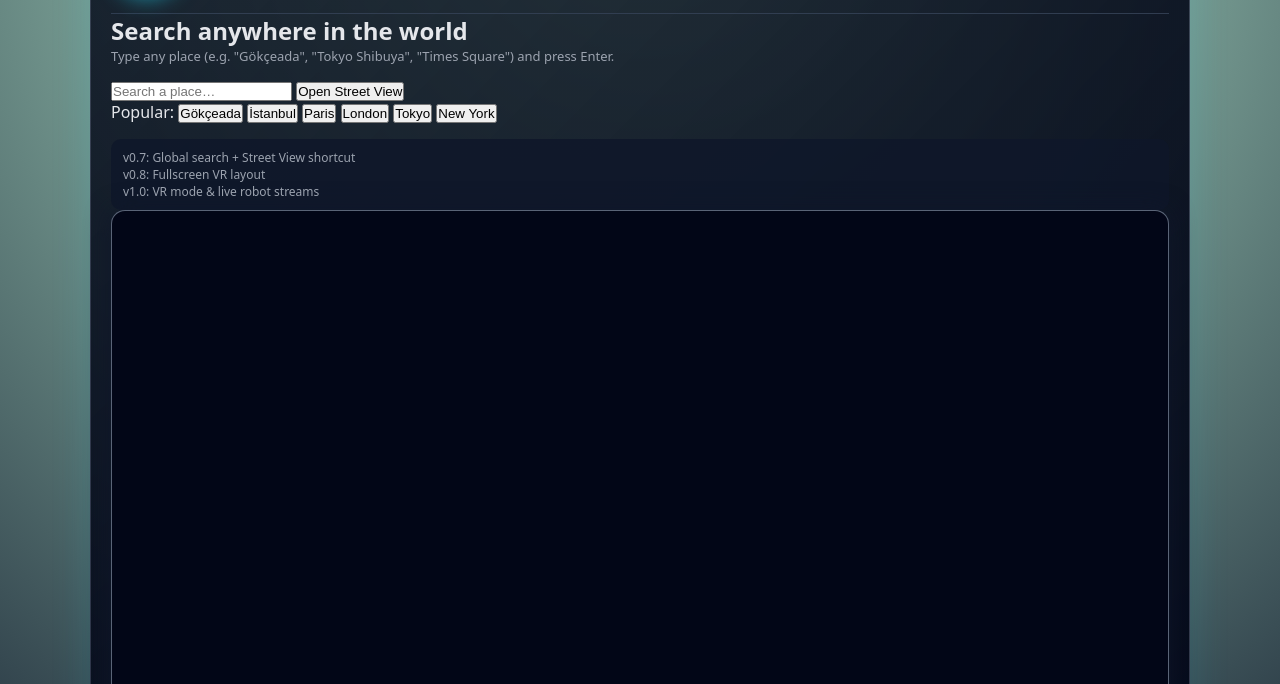
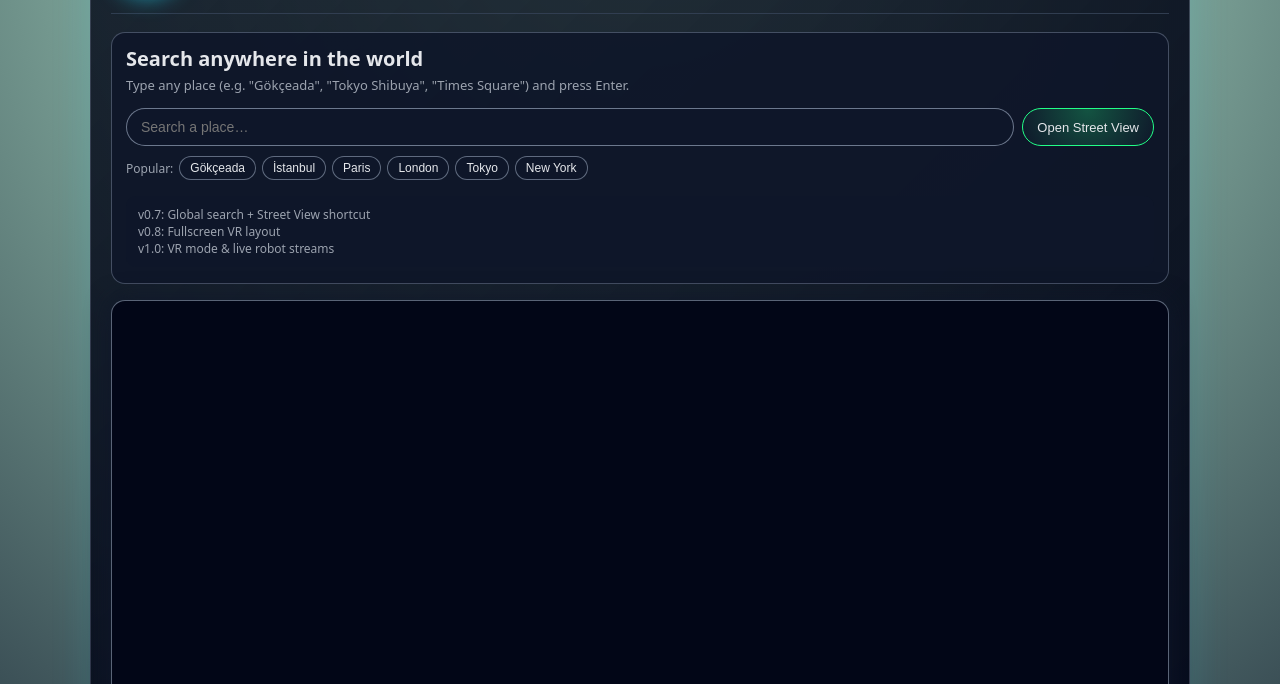
Before and after one commit to ahmetsezrr-1707/cograzer-vr-demo, a plain HTML site: page index.html in a window 1280 px wide. Shown: the part 116-800 px from the top of the page. Drawn offline with Linux system fonts and the light colour scheme.

Commit message:
Update style.css

```diff
--- a/style.css
+++ b/style.css
@@ -218,3 +218,87 @@ body {
     margin: 12px;
   }
 }
+/* v0.7 – full-width search + stacked layout */
+
+.main-v07 {
+  display: flex;
+  flex-direction: column;
+  gap: 16px;
+  margin-top: 18px;
+}
+
+.search-panel {
+  padding: 12px 14px 16px;
+  border-radius: 14px;
+  background: rgba(15, 23, 42, 0.9);
+  border: 1px solid rgba(148, 163, 184, 0.4);
+}
+
+.search-panel h2 {
+  font-size: 20px;
+  margin-bottom: 4px;
+}
+
+.search-row {
+  display: flex;
+  gap: 8px;
+  margin-top: 10px;
+  margin-bottom: 10px;
+}
+
+.search-input-big {
+  flex: 1;
+  padding: 10px 14px;
+  border-radius: 999px;
+  border: 1px solid rgba(148, 163, 184, 0.7);
+  background: rgba(15, 23, 42, 0.95);
+  color: #e5e7eb;
+  font-size: 14px;
+  outline: none;
+}
+
+.search-input-big:focus {
+  border-color: #22ff88;
+  box-shadow: 0 0 14px rgba(34, 255, 136, 0.35);
+}
+
+.streetview-btn {
+  padding: 10px 14px;
+  border-radius: 999px;
+  border: 1px solid #22ff88;
+  background: radial-gradient(circle at top, #22ff8844, #0f172a);
+  color: #e5e7eb;
+  font-size: 13px;
+  cursor: pointer;
+  white-space: nowrap;
+  transition: all 0.15s ease-in-out;
+}
+
+.streetview-btn:hover {
+  box-shadow: 0 0 16px rgba(34, 255, 136, 0.5);
+}
+
+.quick-links {
+  display: flex;
+  flex-wrap: wrap;
+  gap: 6px;
+  align-items: center;
+  font-size: 12px;
+  color: #9ca3af;
+}
+
+.quick-link-btn {
+  padding: 4px 10px;
+  border-radius: 999px;
+  border: 1px solid rgba(148, 163, 184, 0.6);
+  background: rgba(15, 23, 42, 0.95);
+  color: #e5e7eb;
+  font-size: 12px;
+  cursor: pointer;
+  transition: all 0.15s ease-in-out;
+}
+
+.quick-link-btn:hover {
+  border-color: #22ff88;
+  box-shadow: 0 0 10px rgba(34, 255, 136, 0.4);
+}
```
